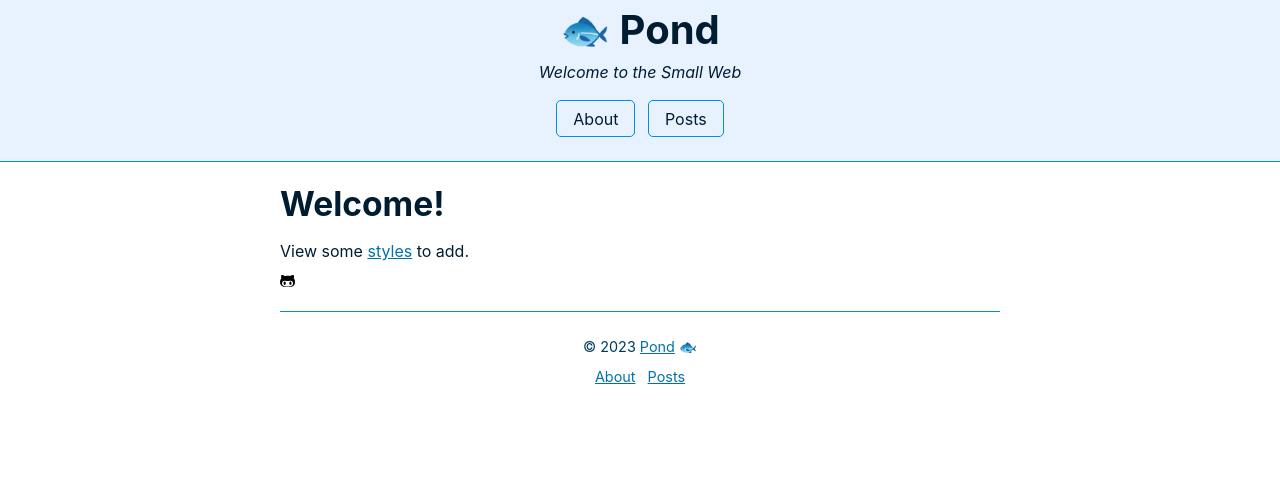
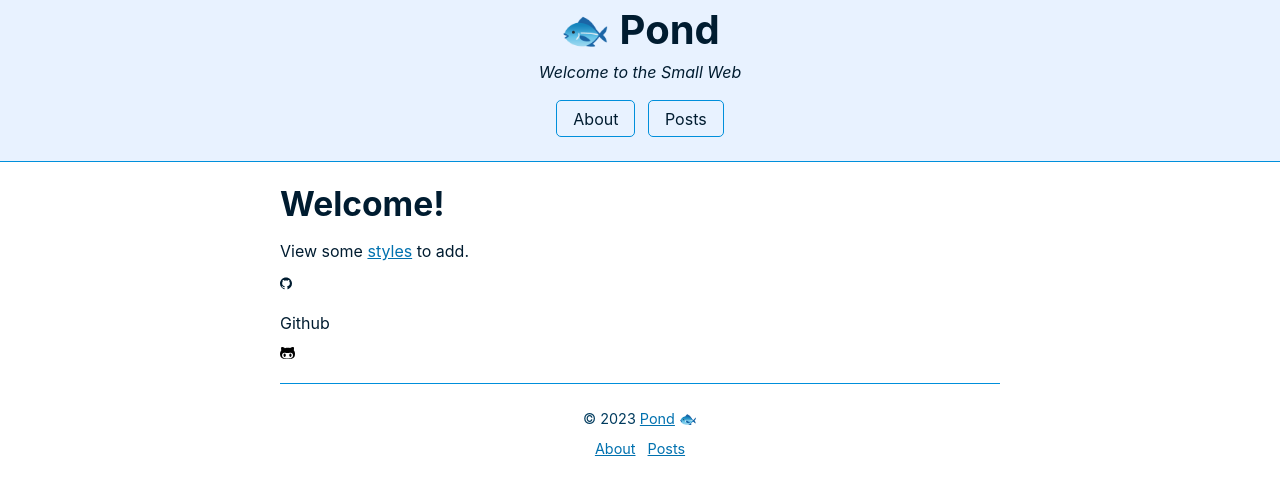
Before and after one commit to megdna/pond, a Jekyll site: the page built from pages/home.md, in a window 1280 px wide. Shown: the top 495 px of the page. Built offline with Jekyll 4.4.1, drawn with Linux system fonts in a browser that asks for light colours.

Commit message:
Update home.md

```diff
--- a/pages/home.md
+++ b/pages/home.md
@@ -5,4 +5,6 @@ title: Welcome!
 ---
 View some [styles]({{ site.baseurl}}/style) to add.
 
-<svg xmlns="http://www.w3.org/2000/svg" height="1em" viewBox="0 0 480 512"><path d="M186.1 328.7c0 20.9-10.9 55.1-36.7 55.1s-36.7-34.2-36.7-55.1 10.9-55.1 36.7-55.1 36.7 34.2 36.7 55.1zM480 278.2c0 31.9-3.2 65.7-17.5 95-37.9 76.6-142.1 74.8-216.7 74.8-75.8 0-186.2 2.7-225.6-74.8-14.6-29-20.2-63.1-20.2-95 0-41.9 13.9-81.5 41.5-113.6-5.2-15.8-7.7-32.4-7.7-48.8 0-21.5 4.9-32.3 14.6-51.8 45.3 0 74.3 9 108.8 36 29-6.9 58.8-10 88.7-10 27 0 54.2 2.9 80.4 9.2 34-26.7 63-35.2 107.8-35.2 9.8 19.5 14.6 30.3 14.6 51.8 0 16.4-2.6 32.7-7.7 48.2 27.5 32.4 39 72.3 39 114.2zm-64.3 50.5c0-43.9-26.7-82.6-73.5-82.6-18.9 0-37 3.4-56 6-14.9 2.3-29.8 3.2-45.1 3.2-15.2 0-30.1-.9-45.1-3.2-18.7-2.6-37-6-56-6-46.8 0-73.5 38.7-73.5 82.6 0 87.8 80.4 101.3 150.4 101.3h48.2c70.3 0 150.6-13.4 150.6-101.3zm-82.6-55.1c-25.8 0-36.7 34.2-36.7 55.1s10.9 55.1 36.7 55.1 36.7-34.2 36.7-55.1-10.9-55.1-36.7-55.1z"/> Github</svg>
+<svg class="icon" viewBox="0 0 32 32"><path d="M16 0.395c-8.836 0-16 7.163-16 16 0 7.069 4.585 13.067 10.942 15.182 0.8 0.148 1.094-0.347 1.094-0.77 0-0.381-0.015-1.642-0.022-2.979-4.452 0.968-5.391-1.888-5.391-1.888-0.728-1.849-1.776-2.341-1.776-2.341-1.452-0.993 0.11-0.973 0.11-0.973 1.606 0.113 2.452 1.649 2.452 1.649 1.427 2.446 3.743 1.739 4.656 1.33 0.143-1.034 0.558-1.74 1.016-2.14-3.554-0.404-7.29-1.777-7.29-7.907 0-1.747 0.625-3.174 1.649-4.295-0.166-0.403-0.714-2.030 0.155-4.234 0 0 1.344-0.43 4.401 1.64 1.276-0.355 2.645-0.532 4.005-0.539 1.359 0.006 2.729 0.184 4.008 0.539 3.054-2.070 4.395-1.64 4.395-1.64 0.871 2.204 0.323 3.831 0.157 4.234 1.026 1.12 1.647 2.548 1.647 4.295 0 6.145-3.743 7.498-7.306 7.895 0.574 0.497 1.085 1.47 1.085 2.963 0 2.141-0.019 3.864-0.019 4.391 0 0.426 0.288 0.925 1.099 0.768 6.354-2.118 10.933-8.113 10.933-15.18 0-8.837-7.164-16-16-16z"></path></svg>Github
+
+<svg xmlns="http://www.w3.org/2000/svg" height="1em" viewBox="0 0 480 512"><path d="M186.1 328.7c0 20.9-10.9 55.1-36.7 55.1s-36.7-34.2-36.7-55.1 10.9-55.1 36.7-55.1 36.7 34.2 36.7 55.1zM480 278.2c0 31.9-3.2 65.7-17.5 95-37.9 76.6-142.1 74.8-216.7 74.8-75.8 0-186.2 2.7-225.6-74.8-14.6-29-20.2-63.1-20.2-95 0-41.9 13.9-81.5 41.5-113.6-5.2-15.8-7.7-32.4-7.7-48.8 0-21.5 4.9-32.3 14.6-51.8 45.3 0 74.3 9 108.8 36 29-6.9 58.8-10 88.7-10 27 0 54.2 2.9 80.4 9.2 34-26.7 63-35.2 107.8-35.2 9.8 19.5 14.6 30.3 14.6 51.8 0 16.4-2.6 32.7-7.7 48.2 27.5 32.4 39 72.3 39 114.2zm-64.3 50.5c0-43.9-26.7-82.6-73.5-82.6-18.9 0-37 3.4-56 6-14.9 2.3-29.8 3.2-45.1 3.2-15.2 0-30.1-.9-45.1-3.2-18.7-2.6-37-6-56-6-46.8 0-73.5 38.7-73.5 82.6 0 87.8 80.4 101.3 150.4 101.3h48.2c70.3 0 150.6-13.4 150.6-101.3zm-82.6-55.1c-25.8 0-36.7 34.2-36.7 55.1s10.9 55.1 36.7 55.1 36.7-34.2 36.7-55.1-10.9-55.1-36.7-55.1z"/></svg>
```
